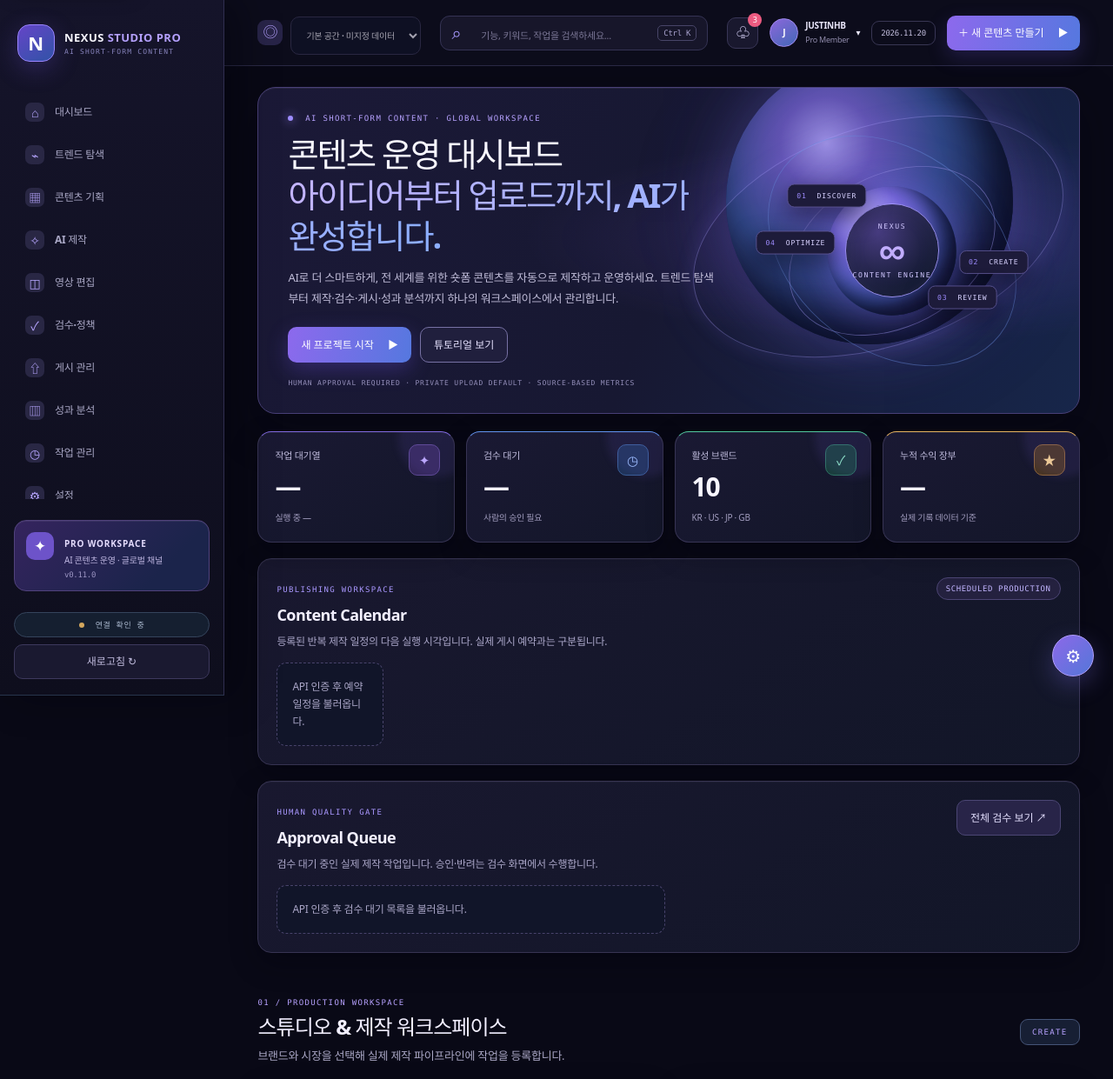
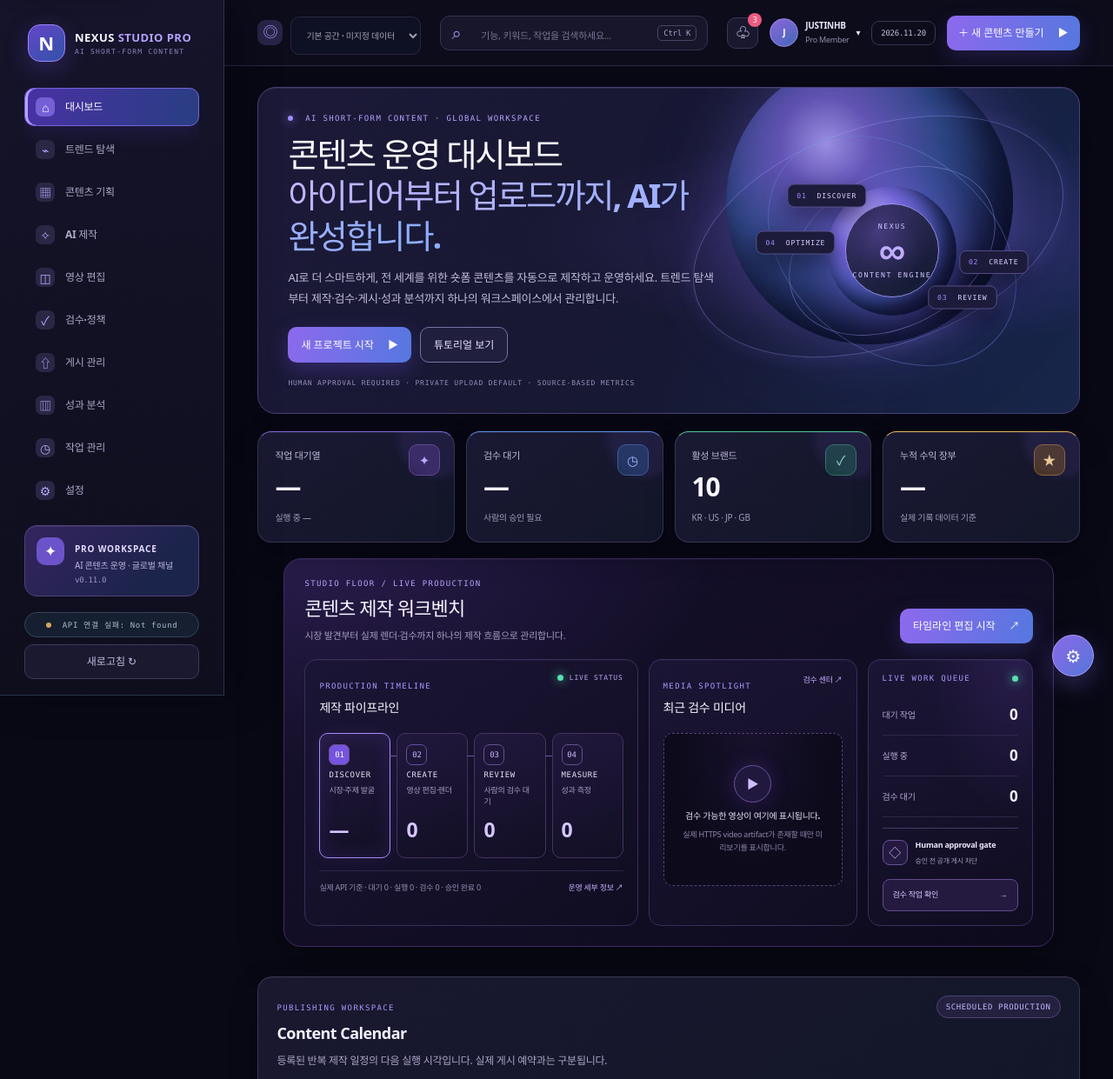
Before and after one commit to justinhblee-prog/shorts, a plain HTML site: page frontend/index.html in a window 1280 px wide. Shown: the top 1241 px of the page at 87% size. Drawn offline with Linux system fonts and the light colour scheme; files that its build step writes are made by us from their sources; no server answers.

Commit message:
feat(ui): integrate studio floor and server-render controls

```diff
--- a/frontend/index.html
+++ b/frontend/index.html
@@ -5,10 +5,12 @@
   <meta name="viewport" content="width=device-width, initial-scale=1">
   <meta name="theme-color" content="#0b0b18">
   <title>NEXUS STUDIO PRO — AI Short-form Content Workspace</title>
-  <link rel="stylesheet" href="/assets/styles.css">
-  <link rel="stylesheet" href="/assets/cyber-magic.css">
-  <link rel="stylesheet" href="/assets/nexus-premium.css">
-  <link rel="stylesheet" href="/assets/nexus-approved-design.css">
+  <link rel="stylesheet" href="/styles.css">
+  <link rel="stylesheet" href="/cyber-magic.css">
+  <link rel="stylesheet" href="/nexus-premium.css">
+  <link rel="stylesheet" href="/nexus-approved-design.css">
+  <link rel="stylesheet" href="/studio-workbench.css">
+  <link rel="stylesheet" href="/timeline-editor.css">
 </head>
 <body>
   <a class="skip-link" href="#home">본문으로 건너뛰기</a>
@@ -58,6 +60,35 @@
       <article class="metric-card"><span class="metric-label">누적 수익 장부</span><strong id="metricRevenue">—</strong><small>실제 기록 데이터 기준</small></article>
     </section>
 
+    <section class="studio-floor" id="workbench" aria-label="콘텐츠 제작 워크벤치">
+      <div class="studio-floor-head"><div><div class="eyebrow">STUDIO FLOOR / LIVE PRODUCTION</div><h2>콘텐츠 제작 워크벤치</h2><p>시장 발견부터 실제 렌더·검수까지 하나의 제작 흐름으로 관리합니다.</p></div><a class="button button-primary" href="#timelineEditor">타임라인 편집 시작 <span>↗</span></a></div>
+      <div class="studio-floor-grid">
+        <article class="studio-canvas">
+          <div class="canvas-toolbar"><div><span class="panel-kicker">PRODUCTION TIMELINE</span><h3>제작 파이프라인</h3></div><span class="canvas-live"><i></i> LIVE STATUS</span></div>
+          <div class="stage-rail">
+            <a class="stage-node" href="#trendList"><span class="stage-index">01</span><b>DISCOVER</b><small>시장·주제 발굴</small><strong id="stageDiscover">—</strong></a>
+            <a class="stage-node" href="#timelineEditor"><span class="stage-index">02</span><b>CREATE</b><small>영상 편집·렌더</small><strong id="stageCreate">—</strong></a>
+            <a class="stage-node" href="#reviewList"><span class="stage-index">03</span><b>REVIEW</b><small>사람의 검수 대기</small><strong id="stageReview">—</strong></a>
+            <a class="stage-node" href="#analyticsHistory"><span class="stage-index">04</span><b>MEASURE</b><small>성과 측정</small><strong id="stageMeasure">—</strong></a>
+          </div>
+          <div class="canvas-foot"><span id="studioStageNote">인증 후 실제 API 데이터를 표시합니다.</span><a href="#queueDetails">운영 세부 정보 ↗</a></div>
+        </article>
+        <article class="studio-media">
+          <div class="canvas-toolbar"><div><span class="panel-kicker">MEDIA SPOTLIGHT</span><h3>최근 검수 미디어</h3></div><a href="#reviewList" class="media-open">검수 센터 ↗</a></div>
+          <div id="studioMediaSpotlight" class="studio-media-body"><div class="media-placeholder"><span>▶</span><b>검수 대기 영상이 여기에 표시됩니다.</b><small>실제 검수 미디어가 있을 때만 미리보기를 표시합니다.</small></div></div>
+        </article>
+        <aside class="studio-rail">
+          <div class="rail-heading"><span class="panel-kicker">LIVE WORK QUEUE</span><span class="rail-pulse"></span></div>
+          <div class="rail-stat"><span>대기 작업</span><b id="railQueued">—</b></div>
+          <div class="rail-stat"><span>실행 중</span><b id="railRunning">—</b></div>
+          <div class="rail-stat"><span>검수 대기</span><b id="railReview">—</b></div>
+          <div class="rail-divider"></div>
+          <div class="rail-safety"><span class="safety-shield">◇</span><div><b>Human approval gate</b><small>승인 전 공개 게시 차단</small></div></div>
+          <a class="rail-action" href="#reviewList">검수 작업 확인 <span>→</span></a>
+        </aside>
+      </div>
+    </section>
+
     <section class="cyber-calendar panel" aria-labelledby="cyberCalendarTitle">
       <div class="cyber-calendar-head"><div><span class="panel-kicker">PUBLISHING WORKSPACE</span><h2 id="cyberCalendarTitle">Content Calendar</h2><p>등록된 반복 제작 일정의 다음 실행 시각입니다. 실제 게시 예약과는 구분됩니다.</p></div><span class="tag">SCHEDULED PRODUCTION</span></div>
       <div id="cyberCalendarGrid" class="cyber-calendar-grid"><div class="empty-state">API 인증 후 예약 일정을 불러옵니다.</div></div>
@@ -100,8 +131,12 @@
               <button type="button" class="button button-primary" id="timelineSubmitRender">서버 렌더 제출</button>
               <button type="button" class="button button-outline" id="timelineCheckRender" disabled>렌더 상태 확인</button>
             </div>
+            <div class="timeline-server-controls">
+              <div class="timeline-workspace-create"><label>새 작업공간<input id="timelineWorkspaceName" maxlength="120" placeholder="브랜드 캠페인 / Shorts 프로젝트"></label><button type="button" class="button button-outline button-small" id="timelineCreateWorkspace">워크스페이스 생성</button><small>상단 워크스페이스 선택기에서 활성 공간을 지정합니다.</small></div>
+              <div class="timeline-audio-control"><label class="button button-outline timeline-upload">오디오 추가<input id="timelineAudioInput" type="file" accept="audio/*" hidden></label><span id="timelineAudioStatus">선택 오디오 없음</span><label>Gain <input id="timelineAudioGain" type="number" min="0" max="4" step="0.1" value="1"></label><label>Fade in <input id="timelineAudioFadeIn" type="number" min="0" max="60" step="0.1" value="0"></label><label>Fade out <input id="timelineAudioFadeOut" type="number" min="0" max="60" step="0.1" value="0"></label></div>
+            </div>
             <div class="timeline-workspace">
-              <div class="timeline-preview"><div class="timeline-video-stage"><video id="timelinePreview" controls playsinline preload="metadata" aria-label="선택한 영상 미리보기"></video><div id="timelineTitleOverlay" class="timeline-title-overlay" hidden></div></div><div id="timelinePreviewEmpty" class="empty-state">영상을 불러오면 미리보기가 표시됩니다.</div><div class="timeline-server-output"><b>서버 렌더 결과</b><video id="timelineServerPreview" controls playsinline preload="metadata" hidden aria-label="서버에서 생성한 MP4 결과"></video></div><p id="timelineStatus" role="status" aria-live="polite">클립을 추가해 편집 순서를 구성하세요.</p></div>
+              <div class="timeline-preview"><div class="timeline-video-stage"><video id="timelinePreview" controls playsinline preload="metadata" aria-label="선택한 영상 미리보기"></video><div id="timelineTitleOverlay" class="timeline-title-overlay" hidden></div></div><div id="timelinePreviewEmpty" class="empty-state">영상을 불러오면 미리보기가 표시됩니다.</div><div class="timeline-server-output"><b>서버 렌더 결과 · 검수 전용</b><video id="timelineServerPreview" controls playsinline preload="metadata" hidden aria-label="서버에서 생성한 MP4 결과"></video><div id="timelineRenderReview" class="timeline-render-review" hidden><label>검수 의견<textarea id="timelineDecisionComment" maxlength="2000" placeholder="품질·정책·권리 검수 의견"></textarea></label><div><button type="button" class="button button-primary button-small" id="timelineApproveRender">검수 승인</button><button type="button" class="button button-outline button-small" id="timelineRevisionRender">수정 요청</button><button type="button" class="button button-quiet button-small" id="timelineRejectRender">반려</button></div><small>승인은 렌더 산출물에 대한 검수 기록이며, 플랫폼 업로드·공개 게시를 실행하지 않습니다.</small></div></div><p id="timelineStatus" role="status" aria-live="polite">클립을 추가해 편집 순서를 구성하세요.</p></div>
               <div class="timeline-tracks"><div class="timeline-track-heading"><b>VIDEO / TITLE TRACK</b><span><span id="timelineClipCount">0 CLIPS</span> · <span id="timelineTotalDuration">0.0s</span></span></div><div id="timelineClipList" class="timeline-clip-list"><div class="empty-state">영상 파일 또는 타이틀을 추가하세요.</div></div></div>
             </div>
             <div class="timeline-inspector" id="timelineInspector" hidden>
@@ -185,6 +220,7 @@
   <dialog id="settingsDialog" class="settings-dialog">
     <form method="dialog" class="dialog-close"><button class="icon-button" aria-label="닫기">×</button></form>
     <div class="eyebrow">SECURE API ACCESS</div><h2>운영 인증 설정</h2><p>서버의 <code>NEXUS_REVIEW_TOKEN</code>과 일치하는 토큰을 입력하세요. 토큰은 브라우저 메모리에만 보관하며 새로고침하면 초기화됩니다.</p>
+    <label>백엔드 API 주소<input id="apiOriginInput" type="url" inputmode="url" placeholder="https://api.example.com"><small>Vercel 미리보기에서 실제 백엔드에 연결할 때 입력합니다. HTTPS 주소만 허용하며 주소만 저장됩니다.</small></label>
     <label>API 토큰<input id="tokenInput" type="password" autocomplete="off" placeholder="NEXUS_REVIEW_TOKEN"></label>
     <label>검수자 ID<input id="reviewerInput" value="operator" maxlength="128"></label>
     <div class="dialog-actions"><button type="button" class="button button-outline" id="clearToken">초기화</button><button type="button" class="button button-primary" id="saveToken">연결</button></div>
@@ -192,6 +228,8 @@
   </dialog>
   <button class="floating-settings" id="openSettings" aria-label="API 인증 설정">⚙</button>
   <div id="toast" class="toast" role="status"></div>
-  <script src="/assets/app.js" defer></script>
+  <script src="/app.js" defer></script>
+  <script src="/studio-workbench.js" defer></script>
+  <script src="/timeline-editor.js" defer></script>
 </body>
 </html>
```
